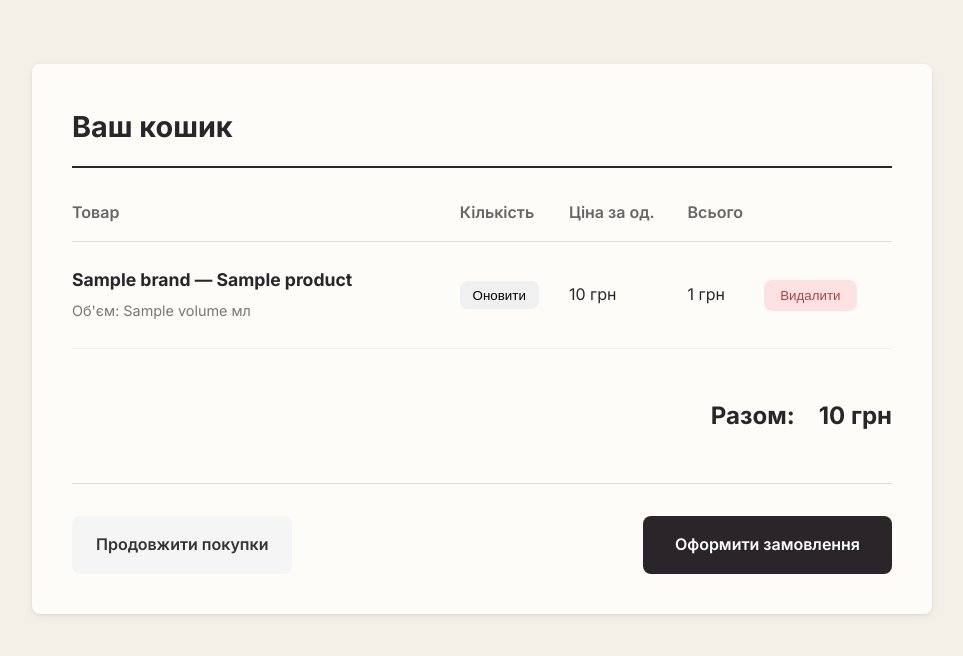
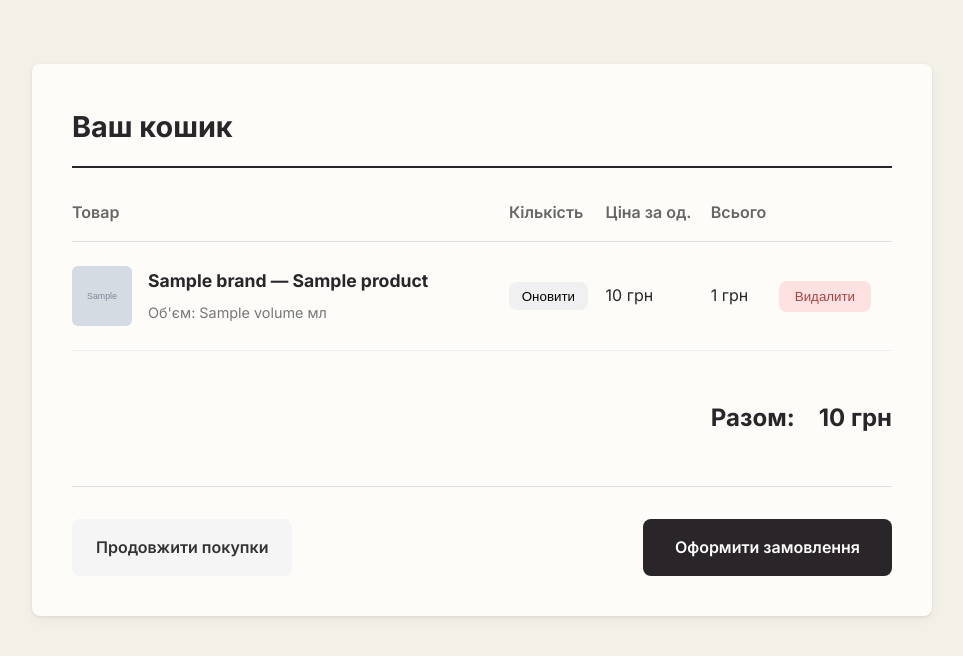
Before and after one commit to dimatsenko/sillage, a Django app: template orders/templates/orders/cart_detail.html in a window 1280 px wide. Shown: the part 84-740 px from the top of the page, without its empty margins (158-1121 px from the left). Run offline with Django 3.2, Linux system fonts and the light colour scheme; the template is opened without the code that fills it: most values are stand-ins (such as "Sample title", 1, 10 or a date in 2020); grey boxes marked "Sample" are stand-in pictures.

Commit message:
feat: add product image to cart items

```diff
--- a/orders/templates/orders/cart_detail.html
+++ b/orders/templates/orders/cart_detail.html
@@ -203,9 +203,16 @@
                 {% for item in cart %}
                 <tr>
                     <td data-label="Товар">
-                        <div class="product-info">
-                            <strong>{{ item.product.brand }} — {{ item.product.name }}</strong>
-                            <span>Об'єм: {{ item.product.volume }} мл</span>
+                        <div class="product-info" style="display: flex; align-items: center; gap: 1rem;">
+                            {% if item.product.image %}
+                                <img src="{{ item.product.image.url }}" alt="{{ item.product.name }}" style="width: 60px; height: 60px; object-fit: cover; border-radius: 6px;">
+                            {% else %}
+                                <div style="width: 60px; height: 60px; background-color: #f0f0f0; border-radius: 6px; display: flex; align-items: center; justify-content: center; color: #999; font-size: 0.8rem; text-align: center;">Немає фото</div>
+                            {% endif %}
+                            <div>
+                                <strong>{{ item.product.brand }} — {{ item.product.name }}</strong>
+                                <span>Об'єм: {{ item.product.volume }} мл</span>
+                            </div>
                         </div>
                     </td>
                     <td data-label="Кількість">
```
